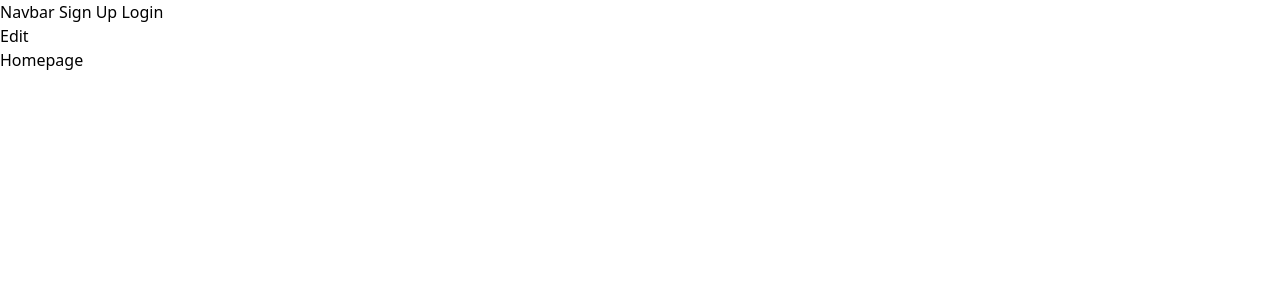
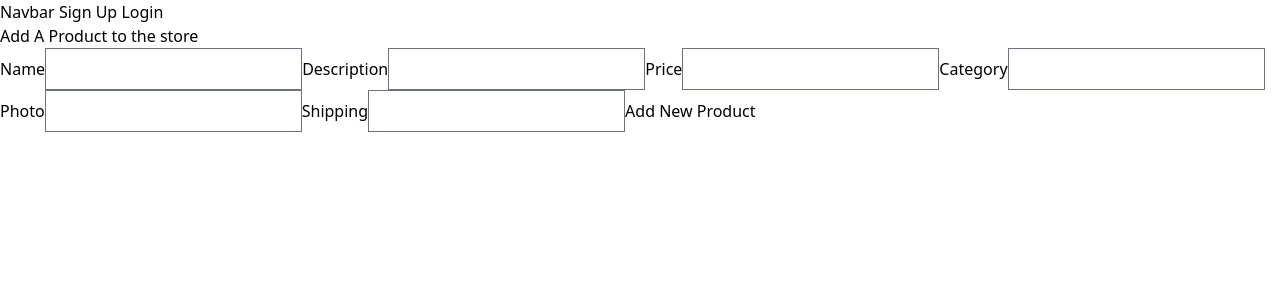
Before and after one commit to FA1312/Frontend-Server, a React (Create React App) app: page /product/add in a window 1280 px wide. Shown: the top 300 px of the page. Built offline with nearby package versions, Linux system fonts and the light colour scheme; no server answers; the HTML template or start-up script is replaced by a standard one.

Commit message:
add and delete product added

```diff
--- a/src/App.jsx
+++ b/src/App.jsx
@@ -9,6 +9,7 @@ import LoginPage from './pages/LoginPage';
 import Protected from './pages/Protected';
 import SignupPage from './pages/SignupPage';
 import EditProduct from './components/EditProduct';
+import AddProduct from './components/AddProduct';
 
 function App() {
   return (
@@ -18,6 +19,7 @@ function App() {
         <Route path="/" element={<Home />} />
         <Route path="/product/:id" element={<Product />}></Route>
         <Route path="/product/:id/edit" element={<EditProduct />}></Route>
+        <Route path="/product/add" element={<AddProduct />}></Route>
         <Route
           path="/protected"
           element={
--- /dev/null
+++ b/src/components/AddProduct.jsx
@@ -0,0 +1,61 @@
+import { useState } from 'react';
+import { useNavigate } from 'react-router-dom';
+import apiService from '../services/api.service';
+
+function AddProduct() {
+  const [form, setForm] = useState({
+    name: '',
+    description: '',
+    price: '',
+    category: '',
+    photo: '',
+    shipping: '',
+  });
+
+  const navigate = useNavigate();
+
+  const handleForm = e => {
+    setForm(previous => {
+      return {
+        ...previous,
+        [e.target.name]: e.target.value,
+      };
+    });
+  };
+
+  const handleSubmit = e => {
+    e.preventDefault();
+
+    apiService
+      .addProduct(form)
+      .then(response => {
+        console.log(response);
+        navigate(`/`);
+      })
+      .catch(error => console.log(error));
+  };
+
+  return (
+    <div>
+      <h1>Add A Product to the store</h1>
+      <form onSubmit={handleSubmit}>
+        <label>Name</label>
+        <input type="text" name="name" value={form.name} onChange={handleForm} />
+        <label>Description</label>
+        <input type="text" name="description" value={form.description} onChange={handleForm} />
+        <label>Price</label>
+        <input type="text" name="price" value={form.price} onChange={handleForm} />
+        <label>Category</label>
+        <input type="text" name="category" value={form.category} onChange={handleForm} />
+        <label>Photo</label>
+        <input type="text" name="photo" value={form.photo} onChange={handleForm} />
+        <label>Shipping</label>
+        <input type="text" name="shipping" value={form.shipping} onChange={handleForm} />
+
+        <button type="submit">Add New Product</button>
+      </form>
+    </div>
+  );
+}
+
+export default AddProduct;
--- a/src/components/Product.jsx
+++ b/src/components/Product.jsx
@@ -1,10 +1,11 @@
 import { useEffect, useState } from 'react';
-import { Link, useParams } from 'react-router-dom';
+import { Link, useParams, useNavigate } from 'react-router-dom';
 import apiService from '../services/api.service';
 
 function Product() {
   const [productDetail, setProductDetail] = useState({});
   const { id } = useParams();
+  const navigate = useNavigate();
 
   useEffect(() => {
     apiService
@@ -17,6 +18,15 @@ function Product() {
       });
   }, []);
 
+  const handleDelete = async () => {
+    try {
+      await apiService.deleteProduct(id);
+      navigate('/');
+    } catch (error) {
+      console.log(error);
+    }
+  };
+
   return (
     <div>
       <article>
@@ -24,6 +34,7 @@ function Product() {
         <p>{productDetail.description}</p>
         <p>{productDetail.price}</p>
         <p>{productDetail.shipping}</p>
+        <button onClick={handleDelete}>Delete this Product</button>
       </article>
       <Link to={`/product/${id}/edit`}>Edit</Link>
       <article>
--- a/src/pages/Home.jsx
+++ b/src/pages/Home.jsx
@@ -1,6 +1,7 @@
 import { useEffect, useState } from 'react';
 import apiService from '../services/api.service';
 import AllProducts from '../components/AllProducts';
+import { Link } from 'react-router-dom';
 
 function Home() {
   const [products, setProducts] = useState([]);
@@ -31,6 +32,9 @@ function Home() {
           />
         );
       })}
+      <div>
+        <Link to={`/product/add`}>Add a product</Link>
+      </div>
     </div>
   );
 }
--- a/src/services/api.service.js
+++ b/src/services/api.service.js
@@ -38,7 +38,7 @@ class ApiService {
   };
 
   getAllProducts = () => {
-    return this.api.get('/api/products/');
+    return this.api.get('/api/products');
   };
 
   getThisProduct = id => {
@@ -46,7 +46,15 @@ class ApiService {
   };
 
   updateProduct = (id, body) => {
-    return this.api.put(`/api/products/${id}`, body);
+    return this.api.put(`/api/products/${id}/edit`, body);
+  };
+
+  addProduct = form => {
+    return this.api.post('/api/products', form);
+  };
+
+  deleteProduct = id => {
+    return this.api.delete(`/api/products/${id}/delete`);
   };
 }
 
```
